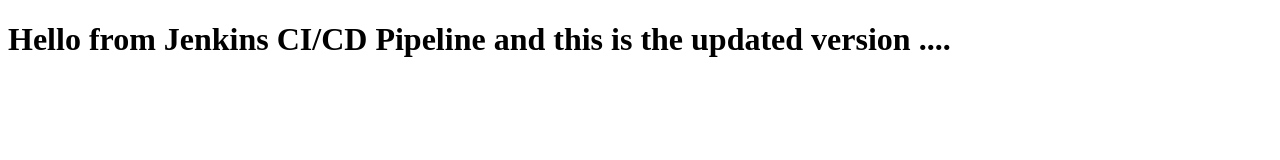
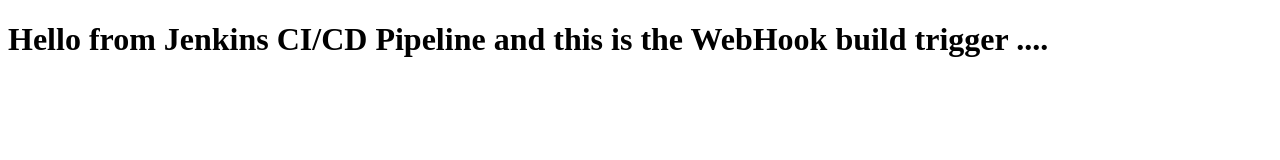
Before and after one commit to sahil7879/ci-cd-pipeline, a plain HTML site: page index.html in a window 1280 px wide. Drawn offline with Linux system fonts and the light colour scheme.

Commit message:
Update index.html

```diff
--- a/index.html
+++ b/index.html
@@ -6,6 +6,6 @@
     <title>Welcome Page</title>
 </head>
 <body>
-    <h1>Hello from Jenkins CI/CD Pipeline and this is the updated version ....</h1>
+    <h1>Hello from Jenkins CI/CD Pipeline and this is the WebHook build trigger ....</h1>
 </body>
 </html>
```
